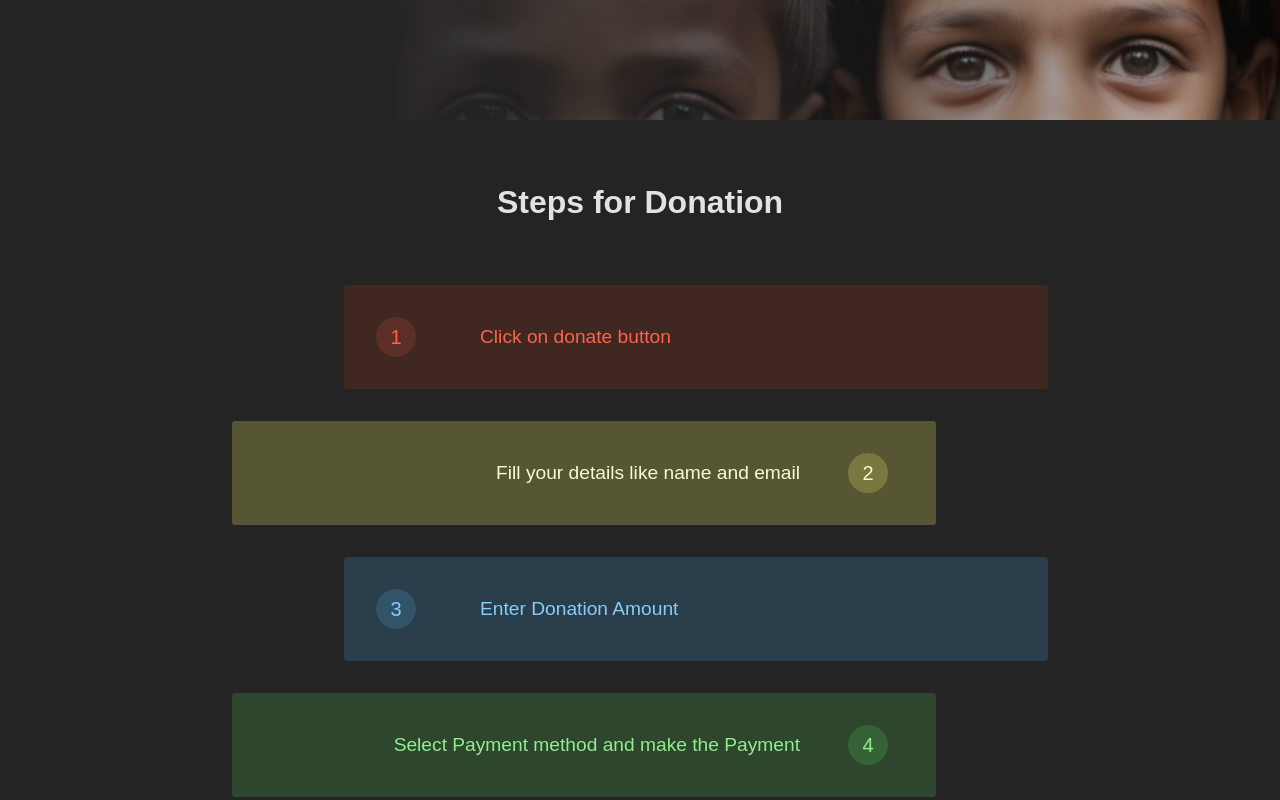
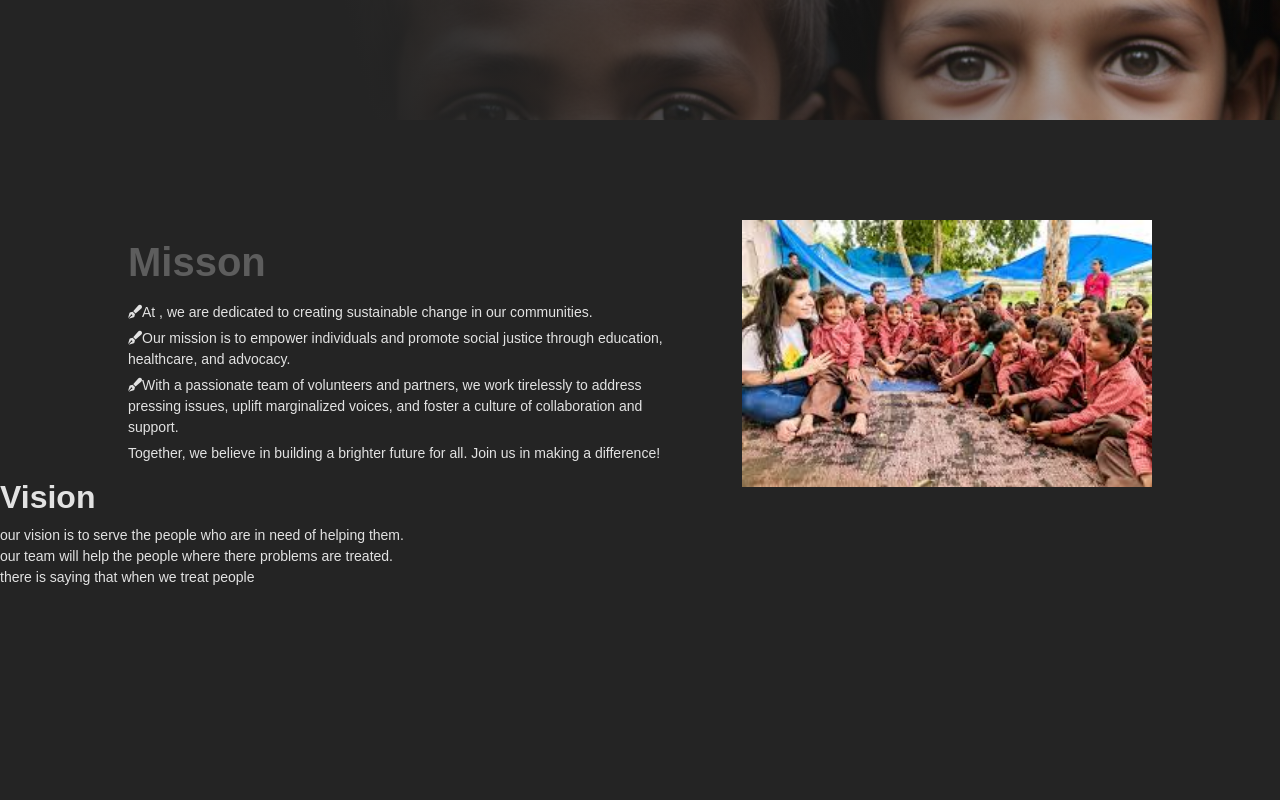
Before and after one commit to racha-coder/donation-website, a React (Vite) app: page / in a window 1280 px wide. Shown: the part 680-1480 px from the top of the page. Built offline with nearby package versions, Linux system fonts and the light colour scheme.

Commit message:
add aboutus component

```diff
--- a/src/App.jsx
+++ b/src/App.jsx
@@ -1,5 +1,6 @@
 import React from 'react'
 import Hero from './components/Hero';
+import Aboutus from './components/Aboutus';
 import Contact from './components/Contact';
 import Testimonials from './components/Testimonials';
 import DonationProcess from './components/DonationProcess';
@@ -10,6 +11,7 @@ const App = () => {
     <div>
       {/* Write your code here */}
       <Hero />
+      <Aboutus/>
       <DonationProcess  />
       <Testimonials />
       <Contact />
--- /dev/null
+++ b/src/CSS/Aboutus.css
@@ -0,0 +1,35 @@
+.aboutus-section{
+    width: 100%;
+    height: 100vh;
+
+}
+.aboutus-container{
+    width: 80%;
+    display: block;
+    margin: auto;
+    padding-top: 100px;
+}
+.aboutus-content{
+  float: left;
+  width: 55%;
+}
+.aboutus-img{
+    float: right;
+    width: 40%;
+}
+.aboutus-img img{
+    width: 100%;
+    height: auto;
+}
+.aboutus-content h1{
+    margin-top: 20px;
+    color: #5d5d5d;
+    font-size: 40px;
+
+}
+.aboutus-content .p{
+    margin-top: 10px ;
+       font-size: 30px;
+    line-height: 1.5;
+}
+.aboutus-section
--- /dev/null
+++ b/src/components/Aboutus.jsx
@@ -0,0 +1,51 @@
+import React from 'react'
+import aboutus from '../assets/images.jpg';
+import '../CSS/aboutus.CSS'
+
+const AboutUs = () => {
+	return (
+		<div className="aboutus-section">
+			<div className="aboutus-container">
+				<div className="aboutus-content">
+					<h1>Misson</h1>
+					<div className="p">
+						<p>
+							<i class="fa-solid fa-pen-fancy"></i>
+							At , we are dedicated to creating sustainable change in our communities.
+						</p>
+						<p>
+							<i class="fa-solid fa-pen-fancy"></i>
+							Our mission is to
+							empower individuals and promote social justice through education, healthcare, and advocacy.
+						</p>
+						<p>
+							<i class="fa-solid fa-pen-fancy"></i>
+							With
+							a passionate team of volunteers and partners, we work tirelessly to address pressing issues, uplift
+							marginalized voices, and foster a culture of collaboration and support.
+						</p>
+						<p> Together, we believe in
+							building a brighter future for all. Join us in making a difference!
+						</p>
+					</div>
+				</div>
+
+
+
+				<div class="aboutus-img">
+					<img src={aboutus} alt="image" />
+				</div>
+			</div>
+
+			<div className="vision">
+				<h1>Vision</h1>
+				<p>our vision is to serve the people who are in need of helping them.</p>
+				<p>our team will help the people where there problems are treated.</p>
+				<p>there is saying that when we treat people</p>
+			</div>
+		</div >
+
+	)
+}
+
+export default AboutUs
```
Also changed, not shown: src/assets/images.jpg (added).
